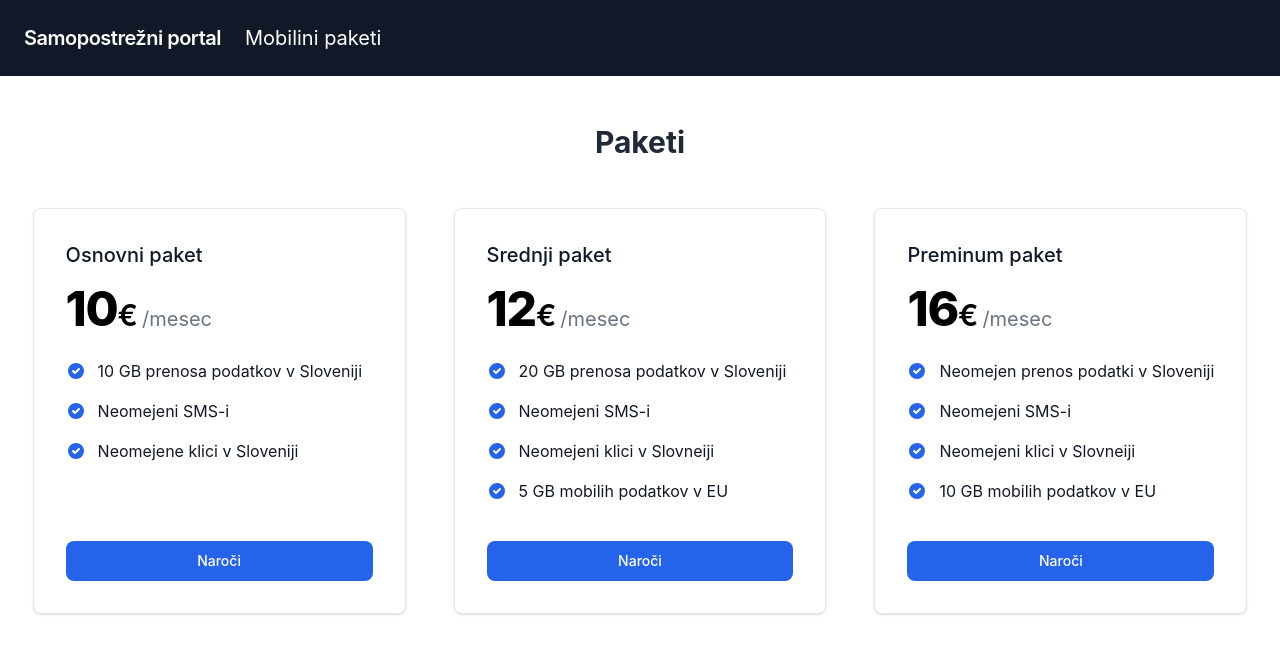
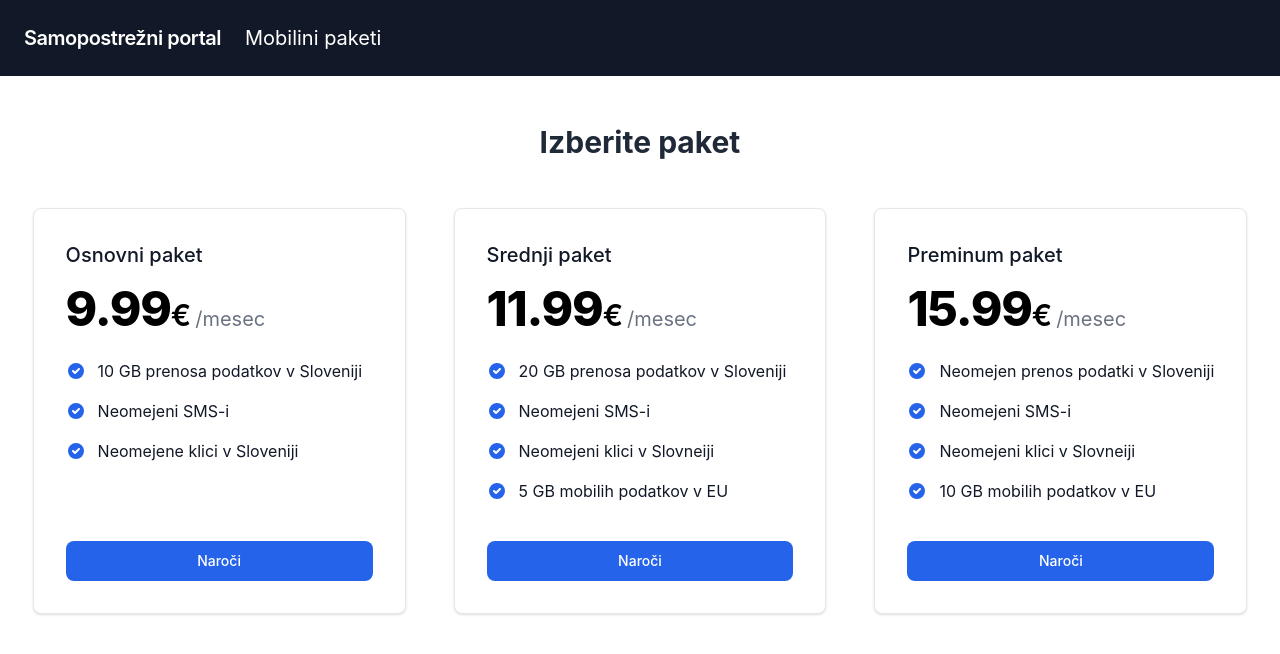
Before and after one commit to FrostyKitten02/bintegra-frontend, a React (Create React App) app in the folder app/: page /paketi/mobilni in a window 1280 px wide. Shown: the top 654 px of the page. Built offline with nearby package versions, Linux system fonts and the light colour scheme.

Commit message:
#3 - internet plans

```diff
--- a/app/src/pages/InternetPlansPage.tsx
+++ b/app/src/pages/InternetPlansPage.tsx
@@ -1,4 +1,27 @@
+import PlanCard from "../components/PlanCard";
+
+
 export default function InternetPlansPage(){
-return (<>
-</>)
+    return (
+        <div className="mb-32 text-gray-800 grid justify-center pt-12">
+            <h2 className="text-3xl font-bold text-center mb-12">Izberite paket</h2>
+            <div className="grid lg:grid-cols-3 gap-6 lg:gap-x-12">
+                <PlanCard
+                    features={["Hitrosti do 100 mbps do uporabnika", "Hitrosti do 20 mbs od uporabnika"]}
+                    name={"Osnovni paket"}
+                    price={19.99}
+                    priceInterval="mesec"/>
+                <PlanCard
+                    features={["Hitrosti do 350 mbps do uporabnika", "Hitrosti do 80 mbs od uporabnika"]}
+                    name={"Srednji paket"}
+                    price={29.99}
+                    priceInterval="mesec"/>
+                <PlanCard
+                    features={["Hitrosti do 1 gbps do uporabnika", "Hitrosti do 200 mbs od uporabnika"]}
+                    name={"Preminum paket"}
+                    price={49.99}
+                    priceInterval="mesec"/>
+            </div>
+        </div>
+)
 }
--- a/app/src/pages/MobilePlansPage.tsx
+++ b/app/src/pages/MobilePlansPage.tsx
@@ -4,22 +4,22 @@ import PlanCard from "../components/PlanCard";
 export default function MobilePlansPage() {
     return (
         <div className="mb-32 text-gray-800 grid justify-center pt-12">
-            <h2 className="text-3xl font-bold text-center mb-12">Paketi</h2>
+            <h2 className="text-3xl font-bold text-center mb-12">Izberite paket</h2>
             <div className="grid lg:grid-cols-3 gap-6 lg:gap-x-12">
                 <PlanCard
                     features={["10 GB prenosa podatkov v Sloveniji", "Neomejeni SMS-i", "Neomejene klici v Sloveniji"]}
                     name={"Osnovni paket"}
-                    price={10}
+                    price={9.99}
                     priceInterval="mesec"/>
                 <PlanCard
                     features={["20 GB prenosa podatkov v Sloveniji", "Neomejeni SMS-i", "Neomejeni klici v Slovneiji", "5 GB mobilih podatkov v EU"]}
                     name={"Srednji paket"}
-                    price={12}
+                    price={11.99}
                     priceInterval="mesec"/>
                 <PlanCard
                     features={["Neomejen prenos podatki v Sloveniji", "Neomejeni SMS-i", "Neomejeni klici v Slovneiji", "10 GB mobilih podatkov v EU"]}
                     name={"Preminum paket"}
-                    price={16}
+                    price={15.99}
                     priceInterval="mesec"/>
             </div>
         </div>
```
